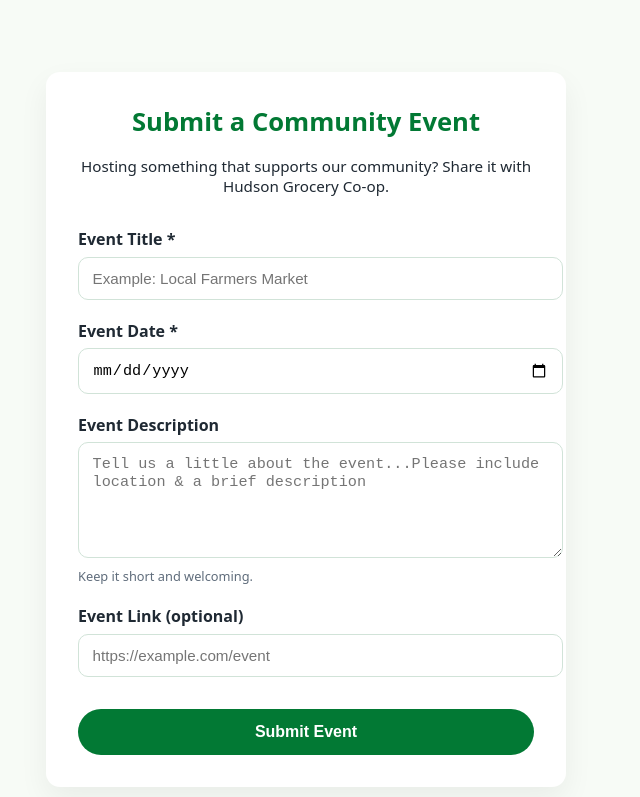
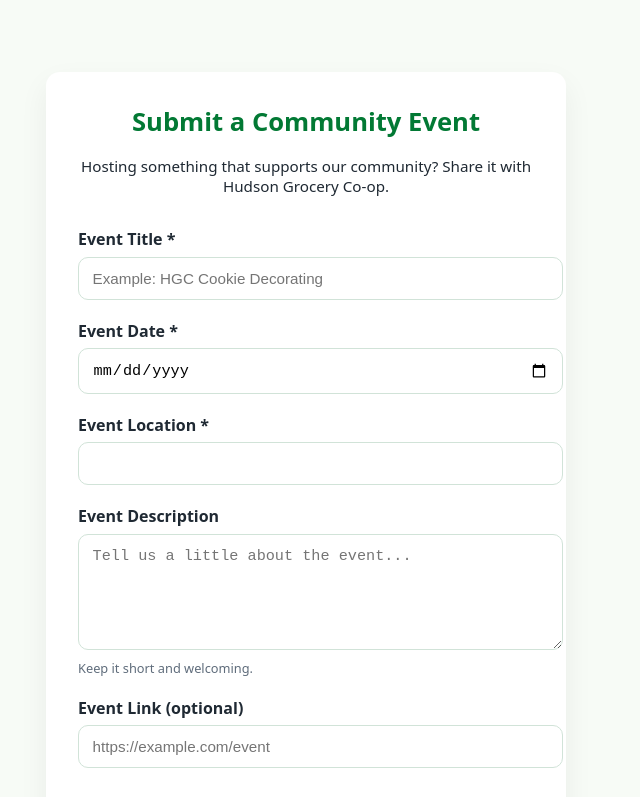
Before and after one commit to kaia2020/Event_Submission, a plain HTML site: page index.html in a window 1280 px wide. Shown: the top 797 px of the page, without its empty margins (334-974 px from the left). Drawn offline with Linux system fonts and the light colour scheme.

Commit message:
Update index.html

```diff
--- a/index.html
+++ b/index.html
@@ -140,13 +140,16 @@
 
       <form id="eventForm">
         <label>Event Title *</label>
-        <input name="title" required placeholder="Example: Local Farmers Market" />
+        <input name="title" required placeholder="Example: HGC Cookie Decorating" />
 
         <label>Event Date *</label>
         <input type="date" name="date" required />
 
+        <label>Event Location *</label>
+        <input name="Location" required />
+
         <label>Event Description</label>
-        <textarea name="description" placeholder="Tell us a little about the event...Please include location & a brief description"></textarea>
+        <textarea name="description" placeholder="Tell us a little about the event..."></textarea>
         <div class="hint">Keep it short and welcoming.</div>
 
         <label>Event Link (optional)</label>
@@ -189,7 +192,7 @@
       };
 
       // 🔗 Replace this with your real API endpoint (Supabase, etc.)
-      fetch("https://YOUR-ENDPOINT-HERE", {
+      fetch("https://hudsongrocery.coop › pages › events", {
         method: "POST",
         headers: {
           "Content-Type": "application/json"
```
